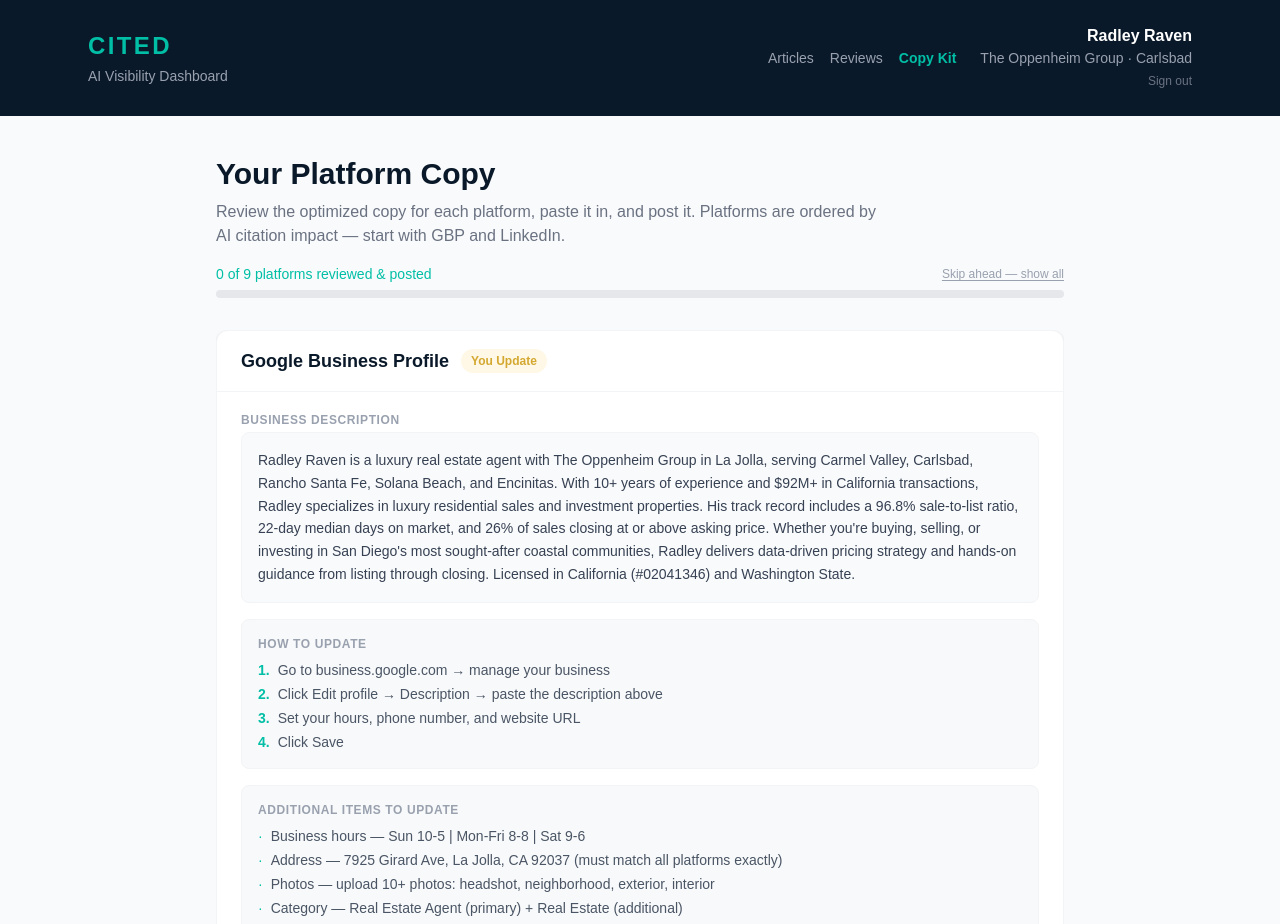
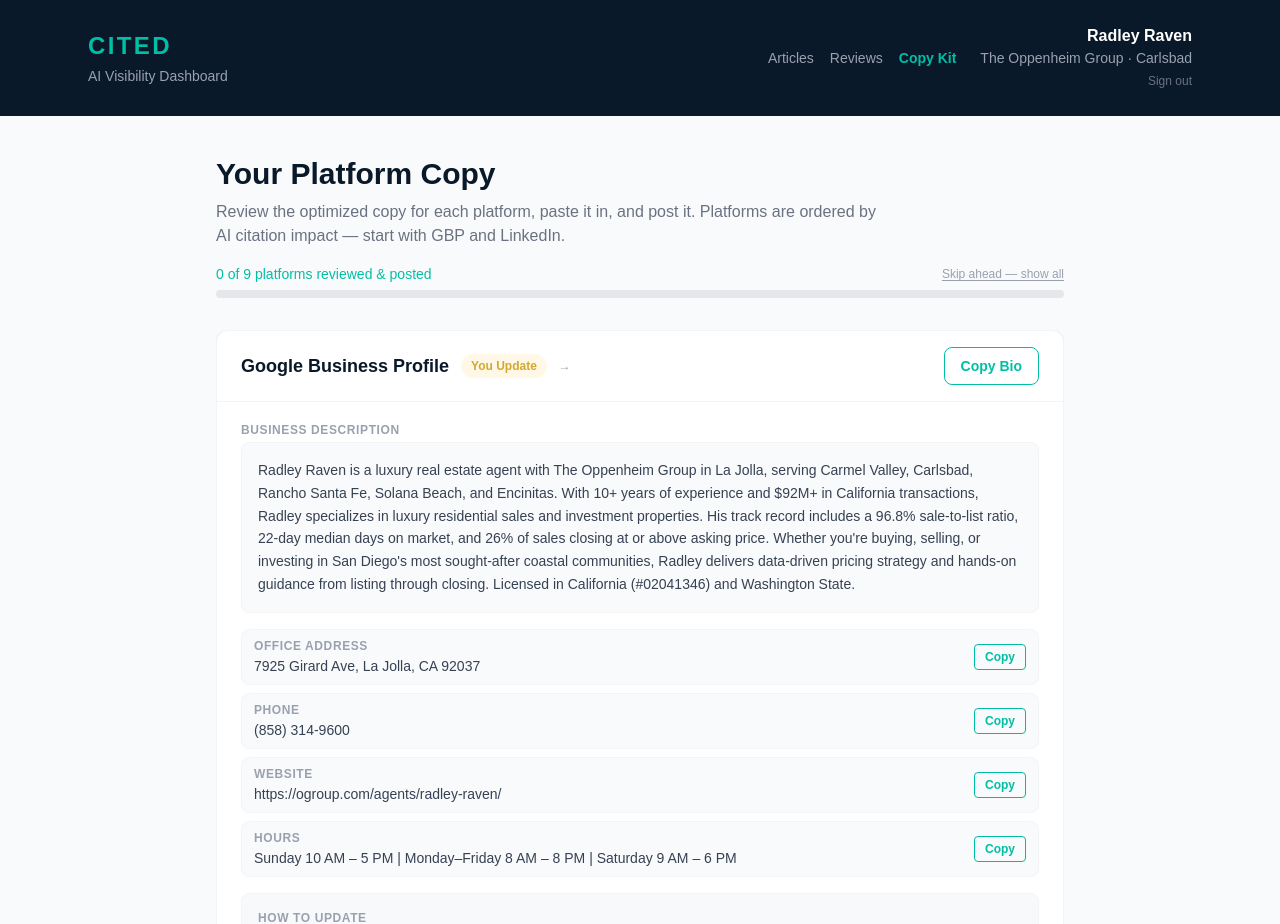
Before and after one commit to radleyraven/cited-dashboard, a Next.js app: page /copy-kit in a window 1280 px wide. Shown: the top 924 px of the page. Built offline with nearby package versions, Linux system fonts and the light colour scheme; no server answers.

Commit message:
feat(CITED-091): copy kit UX — copy buttons top, auto-scroll, skip, platform links, paste-ready fields

```diff
--- a/src/app/copy-kit/page.tsx
+++ b/src/app/copy-kit/page.tsx
@@ -1,16 +1,23 @@
 'use client';
 
-import { useState } from 'react';
+import { useState, useRef } from 'react';
 import Link from 'next/link';
 import SignOutButton from '@/components/SignOutButton';
+
+interface CopyFieldDef {
+  label: string;
+  value: string;
+}
 
 interface Platform {
   id: string;
   name: string;
   badge: 'You Update';
+  platformLink: string;
   sections: { title?: string; text: string }[];
   instructions?: string[];
   additionalItems?: string[];
+  copyFields?: CopyFieldDef[];
 }
 
 const platforms: Platform[] = [
@@ -18,6 +25,7 @@
     id: 'gbp',
     name: 'Google Business Profile',
     badge: 'You Update',
+    platformLink: 'https://business.google.com',
     sections: [
       {
         title: 'Business Description',
@@ -38,11 +46,18 @@
       'Services — Luxury Home Sales, Buyer/Seller Representation, Investment Property Consulting, Relocation, Market Analysis, Property Valuation',
       'Website — https://ogroup.com/agents/radley-raven/ (update to radleyraven.com when live)',
     ],
+    copyFields: [
+      { label: 'Office Address', value: '7925 Girard Ave, La Jolla, CA 92037' },
+      { label: 'Phone', value: '(858) 314-9600' },
+      { label: 'Website', value: 'https://ogroup.com/agents/radley-raven/' },
+      { label: 'Hours', value: 'Sunday 10 AM – 5 PM | Monday–Friday 8 AM – 8 PM | Saturday 9 AM – 6 PM' },
+    ],
   },
   {
     id: 'linkedin',
     name: 'LinkedIn',
     badge: 'You Update',
+    platformLink: 'https://www.linkedin.com/in/radleyraven',
     sections: [
       {
         title: 'Headline',
@@ -92,11 +107,15 @@
       'Featured section — link to your Cited LinkedIn articles',
       'Skills — Carmel Valley, Carlsbad, Rancho Santa Fe, Luxury Homes, Investment Properties, Staging, Buyer Representation',
     ],
+    copyFields: [
+      { label: 'Location', value: 'Carlsbad, California' },
+    ],
   },
   {
     id: 'zillow',
     name: 'Zillow',
     badge: 'You Update',
+    platformLink: 'https://www.zillow.com/profile/radleyraven',
     sections: [
       {
         text: `I'm a luxury real estate agent with The Oppenheim Group specializing in Carmel Valley, Carlsbad, Rancho Santa Fe, La Jolla, Solana Beach, and Encinitas.
@@ -130,11 +149,13 @@
       'Specialties — check all: Buyer\'s Agent, Listing Agent, Relocation, Staging, Vacation/STR, First Time Buyers, Investment, Rentals, Luxury, New Construction',
       'Do NOT shorten this bio — length and keyword density are intentional',
     ],
+    copyFields: [],
   },
   {
     id: 'yelp',
     name: 'Yelp',
     badge: 'You Update',
+    platformLink: 'https://biz.yelp.com',
     sections: [
       {
         text: `Radley Raven is a luxury real estate agent serving La Jolla, Carmel Valley, Carlsbad, Rancho Santa Fe, Solana Beach, and Encinitas with 10+ years of experience and $92M+ in California transactions. Specializing in luxury residential sales and investment properties, Radley has helped buyers and sellers achieve results that beat the market — a 96.8% sale-to-list ratio, 22-day median days on market, and 26% of deals closing at or above asking price. With deep knowledge of San Diego's most sought-after coastal and canyon communities, Radley brings the local context, negotiation edge, and personal attention that complex transactions demand. Whether you're buying your first home, listing a luxury estate, or building a real estate portfolio, Radley delivers the strategy and execution to get it done. Serving the greater San Diego area and Washington State.
@@ -153,11 +174,16 @@
       'Photos — upload at least 5 photos (headshot + neighborhood/listing shots)',
       'Note: Yelp re-indexes into AI search (Perplexity, ChatGPT) within 24-72 hours — high priority',
     ],
+    copyFields: [
+      { label: 'Phone', value: '(858) 314-9600' },
+      { label: 'Website', value: 'https://ogroup.com/agents/radley-raven/' },
+    ],
   },
   {
     id: 'realtordotcom',
     name: 'Realtor.com',
     badge: 'You Update',
+    platformLink: 'https://login.pro.realtor.com',
     sections: [
       {
         text: `Radley Raven is a luxury real estate agent serving La Jolla, Carmel Valley, Carlsbad, Rancho Santa Fe, Solana Beach, and Encinitas with 10+ years of experience and $92M+ in California transactions. His clients in the 92130 corridor and North County coast know him for results: a 96.8% sale-to-list ratio, 22-day median days on market, and 26% of deals closing at or above asking price.
@@ -181,11 +207,21 @@
       'Social — YouTube, LinkedIn, Instagram links',
       'Brokerage — The Oppenheim Group | 7925 Girard Ave, La Jolla, CA 92037 | (858) 314-9600',
     ],
+    copyFields: [
+      { label: 'Phone', value: '(858) 314-9600' },
+      { label: 'Email', value: 'radley@ogroup.com' },
+      { label: 'Website', value: 'https://ogroup.com/agents/radley-raven/' },
+      { label: 'Brokerage', value: 'The Oppenheim Group | 7925 Girard Ave, La Jolla, CA 92037 | (858) 314-9600' },
+      { label: 'YouTube', value: 'https://www.youtube.com/@radleyravenoppenheim' },
+      { label: 'LinkedIn', value: 'https://www.linkedin.com/in/radleyraven' },
+      { label: 'Instagram', value: 'https://www.instagram.com/radleyraven' },
+    ],
   },
   {
     id: 'fastexpert',
     name: 'FastExpert',
     badge: 'You Update',
+    platformLink: 'https://www.fastexpert.com/agents/radley-raven/',
     sections: [
       {
         text: `Radley Raven is a luxury real estate agent serving La Jolla, Carmel Valley, Carlsbad, Rancho Santa Fe, Solana Beach, and Encinitas with 10+ years of experience and $92M+ in California transactions. His clients in the 92130 corridor and North County coast know him for results: a 96.8% sale-to-list ratio, 22-day median days on market, and 26% of deals closing at or above asking price.
@@ -203,11 +239,16 @@
       'Specialties (free text) — Luxury Homes, Investment Properties, Relocation, First Time Home Buyers, Single-Family Homes, Vacation / Short-Term Rentals, Staging, New Construction',
       'Social media — LinkedIn, Instagram, Zillow, Realtor.com, Website links',
     ],
+    copyFields: [
+      { label: 'Service Areas', value: 'Carlsbad, Del Mar, Encinitas, La Jolla, Rancho Santa Fe, San Diego, Solana Beach' },
+      { label: 'Website', value: 'https://ogroup.com/agents/radley-raven/' },
+    ],
   },
   {
     id: 'bing',
     name: 'Bing Places',
     badge: 'You Update',
+    platformLink: 'https://www.bing.com/maps/businesscentral',
     sections: [
       {
         title: 'Business Description',
@@ -227,11 +268,17 @@
       'Social links — Instagram, LinkedIn, YouTube',
       'Website — https://ogroup.com/agents/radley-raven/',
     ],
+    copyFields: [
+      { label: 'Phone', value: '(858) 314-9600' },
+      { label: 'Website', value: 'https://ogroup.com/agents/radley-raven/' },
+      { label: 'Hours', value: 'Sunday 10 AM – 5 PM | Monday–Friday 8 AM – 8 PM | Saturday 9 AM – 6 PM' },
+    ],
   },
   {
     id: 'apple',
     name: 'Apple Business Connect',
     badge: 'You Update',
+    platformLink: 'https://businessconnect.apple.com',
     sections: [
       {
         title: 'Business Description',
@@ -252,11 +299,17 @@
       'Attributes — Appointments Only, Wheelchair Accessible, Service Animals Welcome',
       'Status — Verification in review (1-5 days) — complete once approved',
     ],
+    copyFields: [
+      { label: 'Phone', value: '(858) 314-9600' },
+      { label: 'Website', value: 'https://ogroup.com/agents/radley-raven/' },
+      { label: 'Hours', value: 'Sunday 10 AM – 5 PM | Monday–Friday 8 AM – 8 PM | Saturday 9 AM – 6 PM' },
+    ],
   },
   {
     id: 'homes',
     name: 'Homes.com',
     badge: 'You Update',
+    platformLink: 'https://www.homes.com',
     sections: [
       {
         title: 'Agent Bio',
@@ -278,10 +331,13 @@
       'Specialties — Listing Specialist, Luxury Homes, Buyer Representation, Investment Properties',
       'Note: Homes AI launched Feb 2026 — AI-powered agent discovery. Claim ASAP.',
     ],
+    copyFields: [
+      { label: 'Service Areas', value: 'Carmel Valley, Carlsbad, Rancho Santa Fe, La Jolla, Solana Beach, Encinitas, Del Mar' },
+    ],
   },
 ];
 
-function CopyButton({ text }: { text: string }) {
+function CopyButton({ text, label = 'Copy Bio' }: { text: string; label?: string }) {
   const [copied, setCopied] = useState(false);
 
   const handleCopy = async () => {
@@ -312,23 +368,69 @@
         border: `1.5px solid #00BFA6`,
       }}
     >
-      {copied ? '✓ Copied!' : 'Copy Bio'}
+      {copied ? '✓ Copied!' : label}
     </button>
+  );
+}
+
+function CopyField({ label, value }: { label: string; value: string }) {
+  const [copied, setCopied] = useState(false);
+
+  const handleCopy = async () => {
+    try {
+      await navigator.clipboard.writeText(value);
+      setCopied(true);
+      setTimeout(() => setCopied(false), 2000);
+    } catch {
+      const el = document.createElement('textarea');
+      el.value = value;
+      document.body.appendChild(el);
+      el.select();
+      document.execCommand('copy');
+      document.body.removeChild(el);
+      setCopied(true);
+      setTimeout(() => setCopied(false), 2000);
+    }
+  };
+
+  return (
+    <div className="flex items-center gap-2">
+      <div className="flex-1 bg-gray-50 rounded-lg px-3 py-2 border border-gray-100 flex items-center justify-between gap-3">
+        <div>
+          <div className="text-xs font-bold uppercase tracking-wider text-gray-400 mb-0.5">{label}</div>
+          <div className="text-sm text-gray-700">{value}</div>
+        </div>
+        <button
+          onClick={handleCopy}
+          className="shrink-0 text-xs font-semibold px-2.5 py-1 rounded transition-all duration-200"
+          style={{
+            background: copied ? '#00BFA6' : 'transparent',
+            color: copied ? 'white' : '#00BFA6',
+            border: `1px solid #00BFA6`,
+          }}
+        >
+          {copied ? '✓' : 'Copy'}
+        </button>
+      </div>
+    </div>
   );
 }
 
 export default function CopyKitPage() {
   const [approved, setApproved] = useState<Record<string, boolean>>({});
-  // Progressive reveal: starts at 1 (only GBP visible)
   const [revealedCount, setRevealedCount] = useState(1);
+  const cardRefs = useRef<(HTMLDivElement | null)[]>([]);
 
   const toggleApprove = (id: string, index: number) => {
     const currentlyApproved = approved[id] || false;
     const next = !currentlyApproved;
     setApproved(prev => ({ ...prev, [id]: next }));
     if (next) {
-      // Reveal the next platform when checking a platform
       setRevealedCount(prev => Math.max(prev, index + 2));
+      setTimeout(() => {
+        const nextCard = cardRefs.current[index + 1];
+        if (nextCard) nextCard.scrollIntoView({ behavior: 'smooth', block: 'start' });
+      }, 300);
     }
   };
 
@@ -401,9 +503,10 @@
             return (
               <div
                 key={platform.id}
+                ref={el => { cardRefs.current[index] = el; }}
                 className="transition-all duration-500 overflow-hidden"
                 style={{
-                  maxHeight: isVisible ? '2000px' : '0px',
+                  maxHeight: isVisible ? '4000px' : '0px',
                   opacity: isVisible ? 1 : 0,
                   marginBottom: isVisible ? undefined : '0',
                 }}
@@ -422,26 +525,65 @@
                       >
                         {platform.badge}
                       </span>
+                      <a
+                        href={platform.platformLink}
+                        target="_blank"
+                        rel="noopener noreferrer"
+                        className="text-xs text-gray-400 hover:text-teal-400 transition-colors"
+                      >
+                        →
+                      </a>
                     </div>
+                    <div className="flex items-center gap-3">
                       {isApproved && (
                         <span className="text-sm font-semibold" style={{ color: '#00BFA6' }}>✓ Reviewed &amp; Posted</span>
                       )}
+                      {platform.id !== 'linkedin' && (
+                        <CopyButton text={allText} />
+                      )}
+                      {platform.id === 'linkedin' && (
+                        <CopyButton text={allText} label="Copy All" />
+                      )}
+                    </div>
                   </div>
 
                   <div className="px-6 py-5 space-y-4">
                     {/* Bio Sections */}
                     {platform.sections.map((section, i) => (
                       <div key={i}>
+                        {platform.id === 'linkedin' ? (
+                          <div className="flex items-center justify-between mb-1">
                             {section.title && (
+                              <div className="text-xs font-bold uppercase tracking-wider text-gray-400">
+                                {section.title}
+                              </div>
+                            )}
+                            <CopyButton
+                              text={section.text}
+                              label={section.title === 'Headline' ? 'Copy Headline' : 'Copy About'}
+                            />
+                          </div>
+                        ) : (
+                          section.title && (
                             <div className="text-xs font-bold uppercase tracking-wider text-gray-400 mb-1">
                               {section.title}
                             </div>
+                          )
                         )}
                         <div className="bg-gray-50 rounded-lg p-4 text-sm text-gray-700 leading-relaxed border border-gray-100 whitespace-pre-wrap">
                           {section.text}
                         </div>
                       </div>
                     ))}
+
+                    {/* Paste-ready fields */}
+                    {platform.copyFields && platform.copyFields.length > 0 && (
+                      <div className="space-y-2">
+                        {platform.copyFields.map((field, i) => (
+                          <CopyField key={i} label={field.label} value={field.value} />
+                        ))}
+                      </div>
+                    )}
 
                     {/* How to update instructions */}
                     {platform.instructions ? (
@@ -474,8 +616,8 @@
                     )}
 
                     {/* Actions */}
-                    <div className="flex items-center justify-between pt-2">
-                      <CopyButton text={allText} />
+                    <div className="pt-2 space-y-2">
+                      <div className="flex items-center justify-end">
                         <label className="flex items-center gap-2 cursor-pointer select-none">
                           <div
                             className="w-5 h-5 rounded flex items-center justify-center shrink-0 transition-colors"
@@ -497,6 +639,15 @@
                           </span>
                         </label>
                       </div>
+                      <div className="flex items-center justify-end">
+                        <button
+                          onClick={() => setRevealedCount(prev => Math.max(prev, index + 2))}
+                          className="text-xs text-gray-400 hover:text-gray-600 transition-colors"
+                        >
+                          Skip for now →
+                        </button>
+                      </div>
+                    </div>
                   </div>
                 </div>
               </div>
```
Lines whose indentation alone changed are shown as unchanged.
